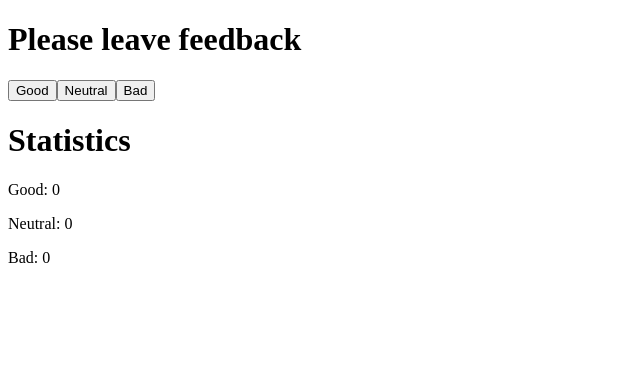
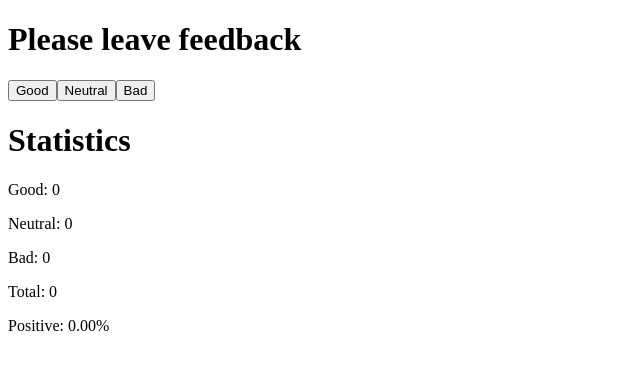
Before and after one commit to Michael-Zhinchyn/goit-react-hw-02-feedback, a React (Create React App) app: page / in a window 1280 px wide. Shown: the top 370 px of the page, without its empty margins (0-640 px from the left). Built offline with nearby package versions, Linux system fonts and the light colour scheme.

Commit message:
Update Statistics.js
update task 1 step 2. Added total votes and positive percentage

```diff
--- a/src/components/Feedback/Statistics/Statistics.js
+++ b/src/components/Feedback/Statistics/Statistics.js
@@ -1,10 +1,16 @@
 export const Statistics = ({ good, neutral, bad }) => {
+  let total = good + neutral + bad;
+  let positivePercent = total !== 0 ? (good / total) * 100 : 0;
+
+  console.log(total);
   return (
     <>
       <h1>Statistics</h1>
       <p>Good: {good}</p>
       <p>Neutral: {neutral}</p>
       <p>Bad: {bad}</p>
+      <p>Total: {total}</p>
+      <p>Positive: {positivePercent.toFixed(2)}%</p>
     </>
   );
 };
```
